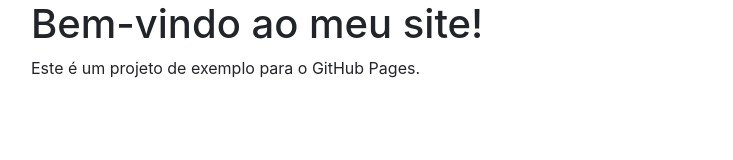
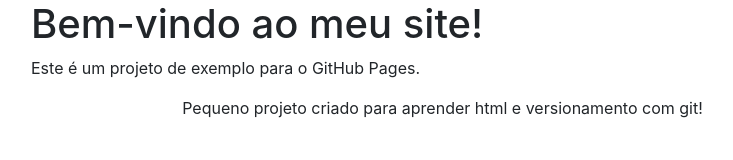
Before and after one commit to mk-Ulm4/exercicio, a plain HTML site: page index.html in a window 1280 px wide. Shown: the whole page, without its empty margins (54-787 px from the left). Drawn offline with nearby package versions, Linux system fonts and the light colour scheme.

Commit message:
Segundo commit

```diff
--- a/index.html
+++ b/index.html
@@ -11,6 +11,7 @@
     <div class="container">
         <h1>Bem-vindo ao meu site!</h1>
         <p>Este é um projeto de exemplo para o GitHub Pages.</p>
+        <p style="text-indent: 4cm;">Pequeno projeto criado para aprender html e versionamento com git!</p>
     </div>
 </body>
 </html>
```
